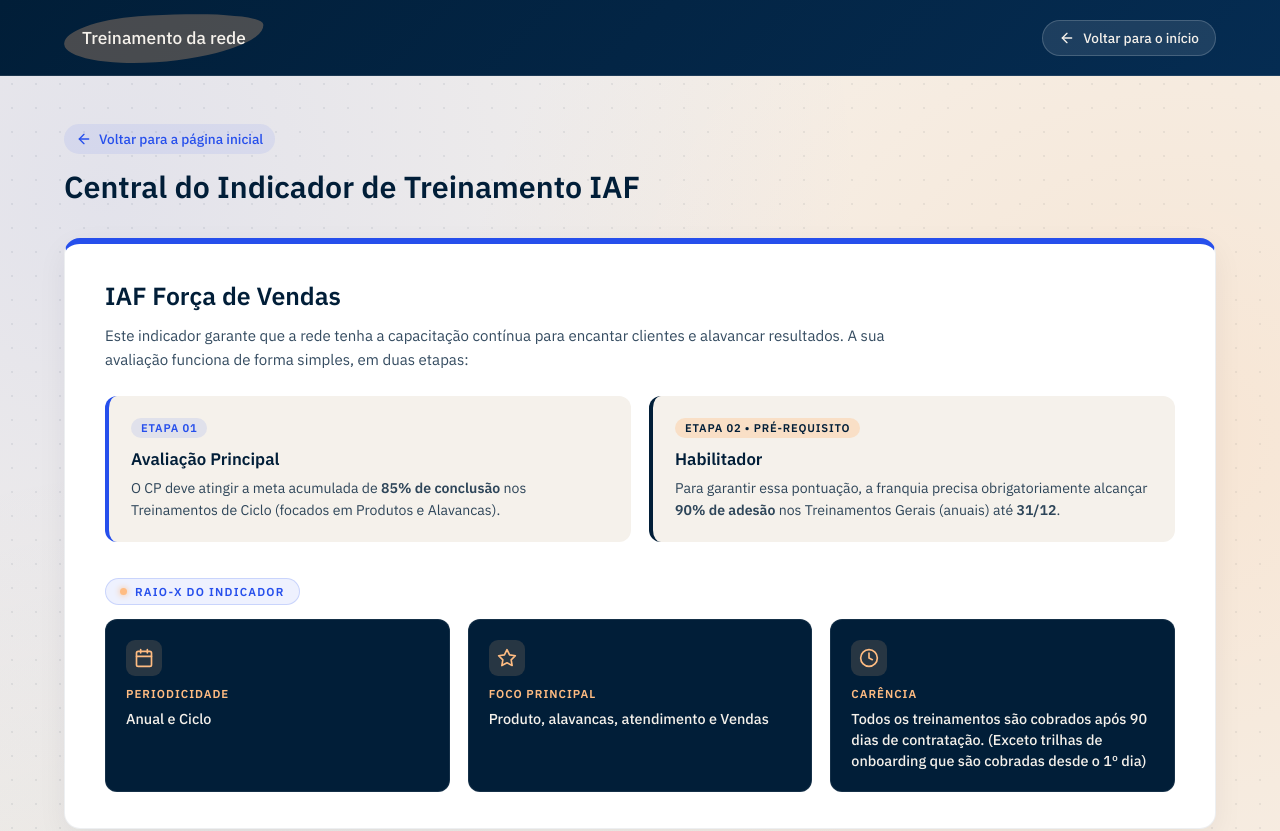
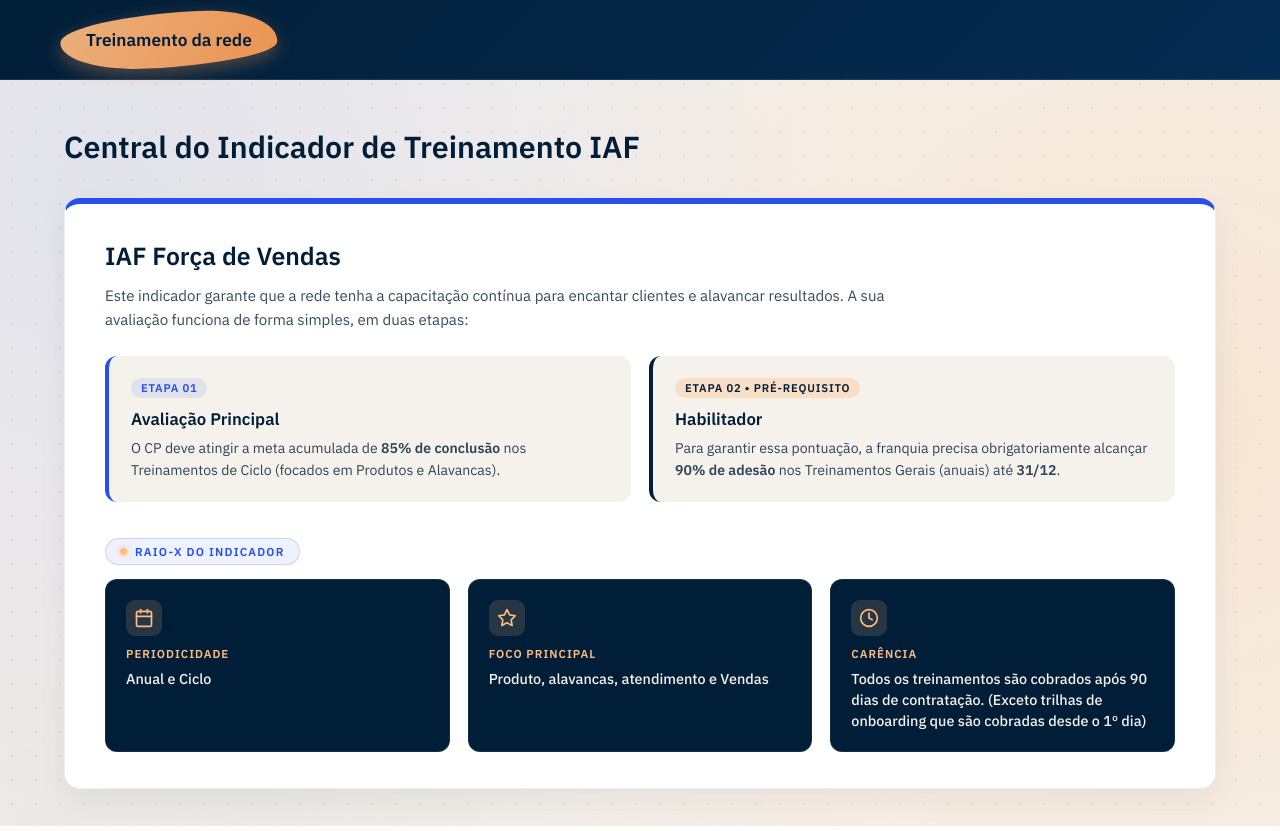
Before and after one commit to lorranepaiva-VALENTE/P-gina-Treinamento-Strapi, a plain HTML site: page iaf-forca-de-vendas.html in a window 1280 px wide. Shown: the top 831 px of the page. Drawn offline with Linux system fonts and the light colour scheme.

Commit message:
principal

```diff
--- a/iaf-forca-de-vendas.html
+++ b/iaf-forca-de-vendas.html
@@ -14,31 +14,15 @@
             <div class="marca-com-forma">
                 <a href="index.html" class="logo-subpagina">Treinamento da rede</a>
             </div>
-            <a href="index.html" class="btn-voltar-sub">
-                <svg viewBox="0 0 24 24" width="16" height="16" fill="none" stroke="currentColor" stroke-width="2" stroke-linecap="round" stroke-linejoin="round">
-                    <line x1="19" y1="12" x2="5" y2="12"></line>
-                    <polyline points="12 19 5 12 12 5"></polyline>
-                </svg>
-                <span>Voltar para o início</span>
-            </a>
         </div>
     </header>
 
     <!-- 2. Área Principal da Subpágina -->
     <main class="subpagina-iaf">
 
-        <!-- Cabeçalho da Seção (Sem tag inicial acima do título principal) -->
+        <!-- Cabeçalho da Seção -->
         <section class="cabecalho-subpagina-iaf">
             <div class="container-subpagina">
-                <div class="topo-navegacao-subpagina">
-                    <a href="index.html" class="link-voltar-topo">
-                        <svg viewBox="0 0 24 24" width="16" height="16" fill="none" stroke="currentColor" stroke-width="2" stroke-linecap="round" stroke-linejoin="round">
-                            <line x1="19" y1="12" x2="5" y2="12"></line>
-                            <polyline points="12 19 5 12 12 5"></polyline>
-                        </svg>
-                        <span>Voltar para a página inicial</span>
-                    </a>
-                </div>
                 <h1>Central do Indicador de Treinamento IAF</h1>
             </div>
         </section>
--- a/style.css
+++ b/style.css
@@ -1751,28 +1751,42 @@ body.pagina-sub-iaf .secao-tutorial-faq-iaf {
     max-width: 680px;
     margin: 0;
 }
-/* Forma orgânica salmão atrás de "Treinamento da rede" no topo da subpágina */
+/* Forma dinâmica em salmão intenso atrás de "Treinamento da rede" */
 .marca-com-forma {
     position: relative;
     display: inline-flex;
     align-items: center;
-    padding: 8px 18px;
+    padding: 10px 22px;
     z-index: 1;
 }
 
 .marca-com-forma::before {
     content: '';
     position: absolute;
-    left: 0;
+    left: -4px;
     top: 50%;
-    transform: translateY(-50%) rotate(-4deg);
-    width: 100%;
-    height: 120%;
-    background-color: var(--salmao);
-    opacity: 0.28;
-    border-radius: 38% 62% 55% 45% / 48% 36% 64% 52%;
+    transform: translateY(-50%) rotate(-3deg) skewX(-8deg);
+    width: calc(100% + 8px);
+    height: 128%;
+    background: linear-gradient(120deg, var(--salmao) 0%, #ff9e54 100%);
+    opacity: 0.92;
+    border-radius: 62% 38% 58% 42% / 44% 64% 36% 56%;
+    box-shadow: 0 6px 18px rgba(255, 158, 84, 0.35);
     z-index: -1;
     pointer-events: none;
+    transition: transform 0.3s ease, border-radius 0.3s ease;
+}
+
+.marca-com-forma:hover::before {
+    transform: translateY(-50%) rotate(-1.5deg) skewX(-5deg) scale(1.03);
+    border-radius: 48% 52% 64% 36% / 58% 40% 60% 42%;
+}
+
+.marca-com-forma .logo-subpagina {
+    position: relative;
+    z-index: 1;
+    color: var(--azul-marinho);
+    font-weight: 600;
 }
 
 .marca-com-forma .logo-subpagina {
```
